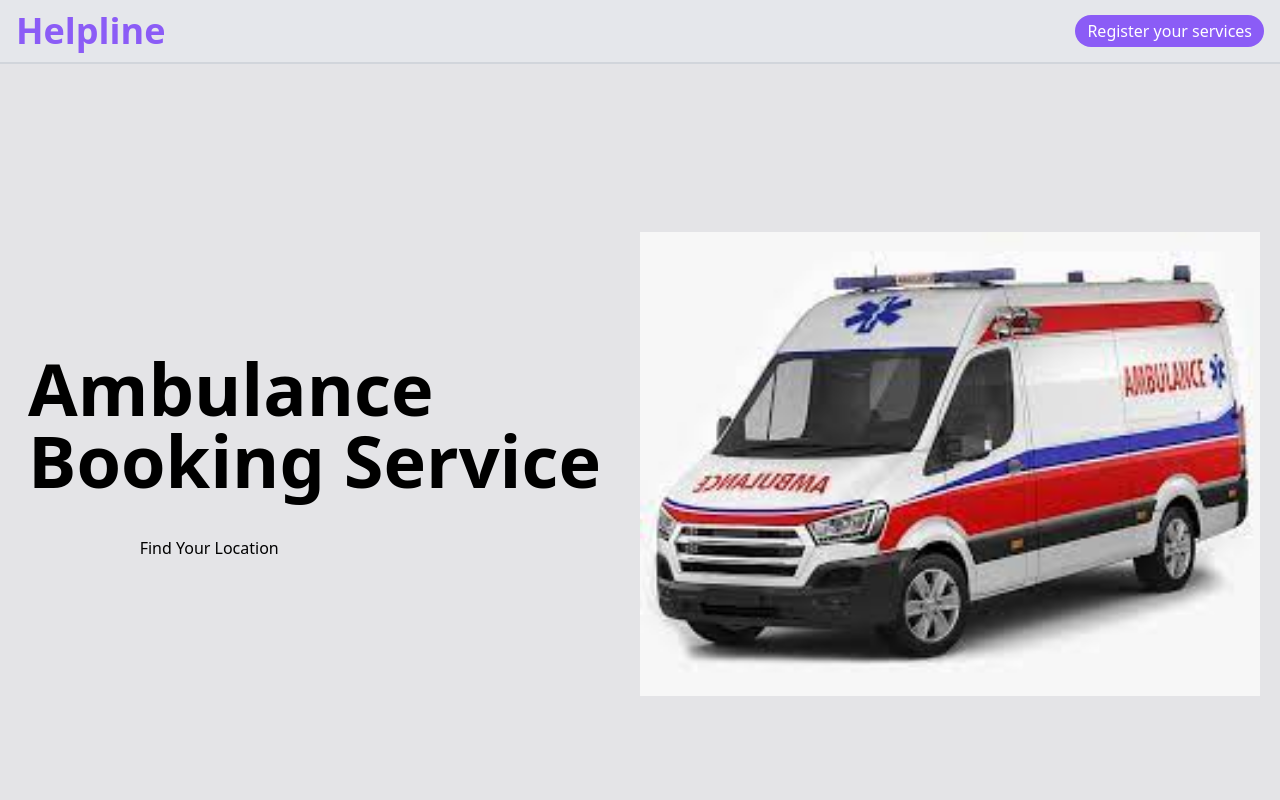
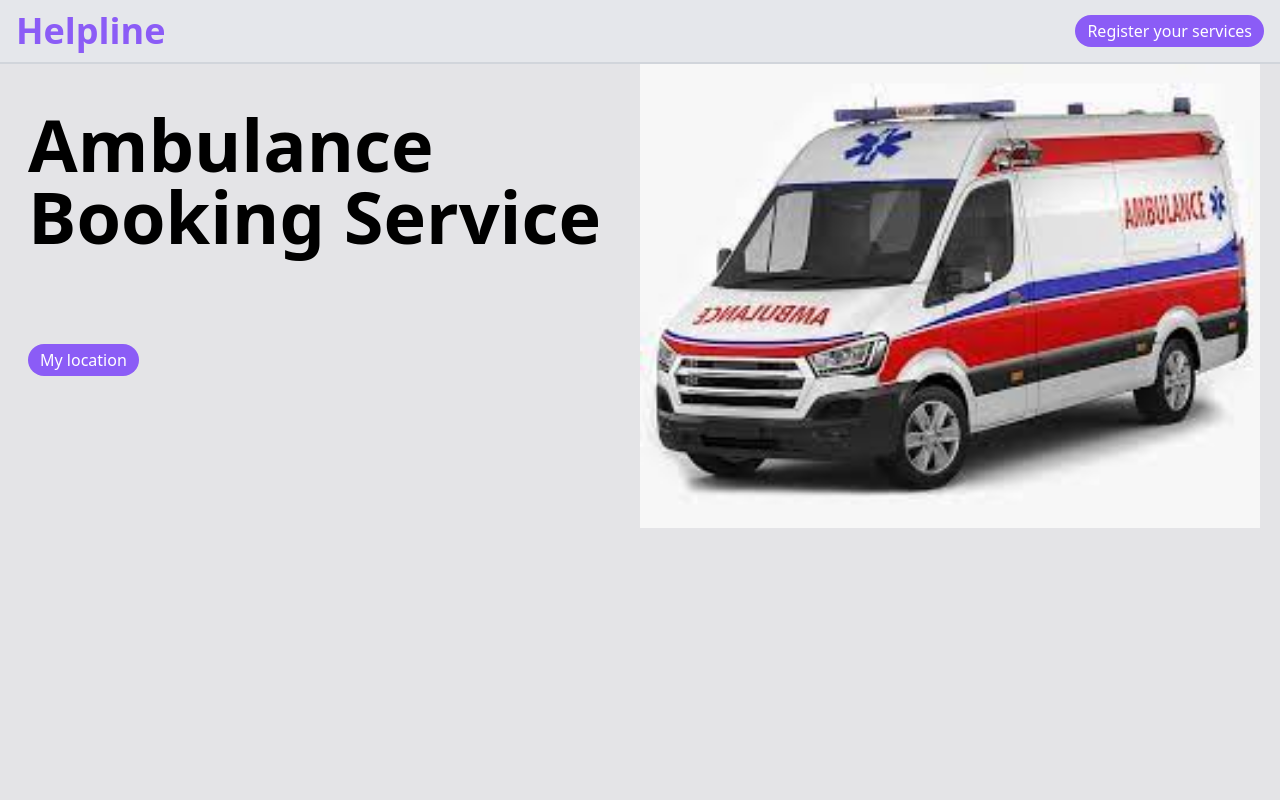
Before and after one commit to mayur-init/Helpline, a React (Create React App) app: page / in a window 1280 px wide. Shown: the top 800 px of the page. Built offline with nearby package versions, Linux system fonts and the light colour scheme.

Commit message:
My Location Added

```diff
--- a/src/components/Hero.jsx
+++ b/src/components/Hero.jsx
@@ -1,12 +1,74 @@
-import React from 'react'
+import React,{ useState, useEffect } from 'react'
 
 const Hero = () => {
+
+  const [location, setLocation] = useState();
+  useEffect(() => { }, [location]);
+
+  function getLocation() {
+    if (navigator.geolocation) {
+      navigator.geolocation.getCurrentPosition(async function (position) {
+        let longitude = position.coords.longitude;
+        let lattitude = position.coords.latitude;
+
+        //console.log(longitude + " " + lattitude);
+
+        try {
+
+          let data = {
+            lattitude,
+            longitude,
+          }
+
+          let config = {
+            method: 'get',
+            url: 'http://localhost:5000/getNearby',
+            headers: {},
+            data: data,
+          }
+
+          let response = await axios.request(config);
+          if(response.data.error_message){
+            console.log(response.data.error_message);
+          }else{
+            console.log(response.data);
+          }
+
+
+        } catch (err) {
+          console.log(err);
+        }
+
+        setLocation({
+          "lattitude": lattitude,
+          "longitude": longitude,
+        });
+      });
+
+    } else {
+      console.log('Geolocation navigation not supported by your browser');
+    }
+  }
+
+
   return (
     <div name='home' className='w-full h-screen bg-zinc-200 flex flex-col justify-between'>
         <div className='grid md:grid-cols-2 max-w-[1240px] m-auto'>
             <div className='flex flex-col justify-center md:items-start w-full px-2 py-8'>
                 <h1 className='py-3 text-5xl md:text-7xl font-bold'>Ambulance Booking Service</h1>
-                <button className='py-3 px-6 sm:w-[60%] my-4'>Find Your Location</button>
+                <div className='min-h-[90vh] flex justify-center'>
+
+        <div className='mt-[10vh] flex flex-col items-center'>
+          {!location ? <p className='flex justify-center'><button onClick={getLocation} className='btn'>My location</button></p>
+            : <div>
+              <p className='text-xl'>{`lattitude: ${location.lattitude}, longitude: ${location.longitude}`}</p>
+            </div>
+          }
+        </div>
+
+      </div>
+
+
             </div>
             <div>
                 <img className='w-full' src={'assets/ambulance.png'} alt="/" />
--- a/src/pages/LandingPage.jsx
+++ b/src/pages/LandingPage.jsx
@@ -8,54 +8,54 @@ import Hero from '../components/Hero';
 
 function LandingPage() {
 
-  const [location, setLocation] = useState();
+  //const [location, setLocation] = useState();
 
-  useEffect(() => { }, [location]);
+  // useEffect(() => { }, [location]);
 
-  function getLocation() {
-    if (navigator.geolocation) {
-      navigator.geolocation.getCurrentPosition(async function (position) {
-        let longitude = position.coords.longitude;
-        let lattitude = position.coords.latitude;
+  // function getLocation() {
+  //   if (navigator.geolocation) {
+  //     navigator.geolocation.getCurrentPosition(async function (position) {
+  //       let longitude = position.coords.longitude;
+  //       let lattitude = position.coords.latitude;
 
-        //console.log(longitude + " " + lattitude);
+  //       //console.log(longitude + " " + lattitude);
 
-        try {
+  //       try {
 
-          let data = {
-            lattitude,
-            longitude,
-          }
+  //         let data = {
+  //           lattitude,
+  //           longitude,
+  //         }
 
-          let config = {
-            method: 'get',
-            url: 'http://localhost:5000/getNearby',
-            headers: {},
-            data: data,
-          }
+  //         let config = {
+  //           method: 'get',
+  //           url: 'http://localhost:5000/getNearby',
+  //           headers: {},
+  //           data: data,
+  //         }
 
-          let response = await axios.request(config);
-          if(response.data.error_message){
-            console.log(response.data.error_message);
-          }else{
-            console.log(response.data);
-          }
+  //         let response = await axios.request(config);
+  //         if(response.data.error_message){
+  //           console.log(response.data.error_message);
+  //         }else{
+  //           console.log(response.data);
+  //         }
 
 
-        } catch (err) {
-          console.log(err);
-        }
+  //       } catch (err) {
+  //         console.log(err);
+  //       }
 
-        setLocation({
-          "lattitude": lattitude,
-          "longitude": longitude,
-        });
-      });
+  //       setLocation({
+  //         "lattitude": lattitude,
+  //         "longitude": longitude,
+  //       });
+  //     });
 
-    } else {
-      console.log('Geolocation navigation not supported by your browser');
-    }
-  }
+  //   } else {
+  //     console.log('Geolocation navigation not supported by your browser');
+  //   }
+  // }
 
   return (
     <div className='bg-gray-200 flex flex-col justify-evenly'>
```
